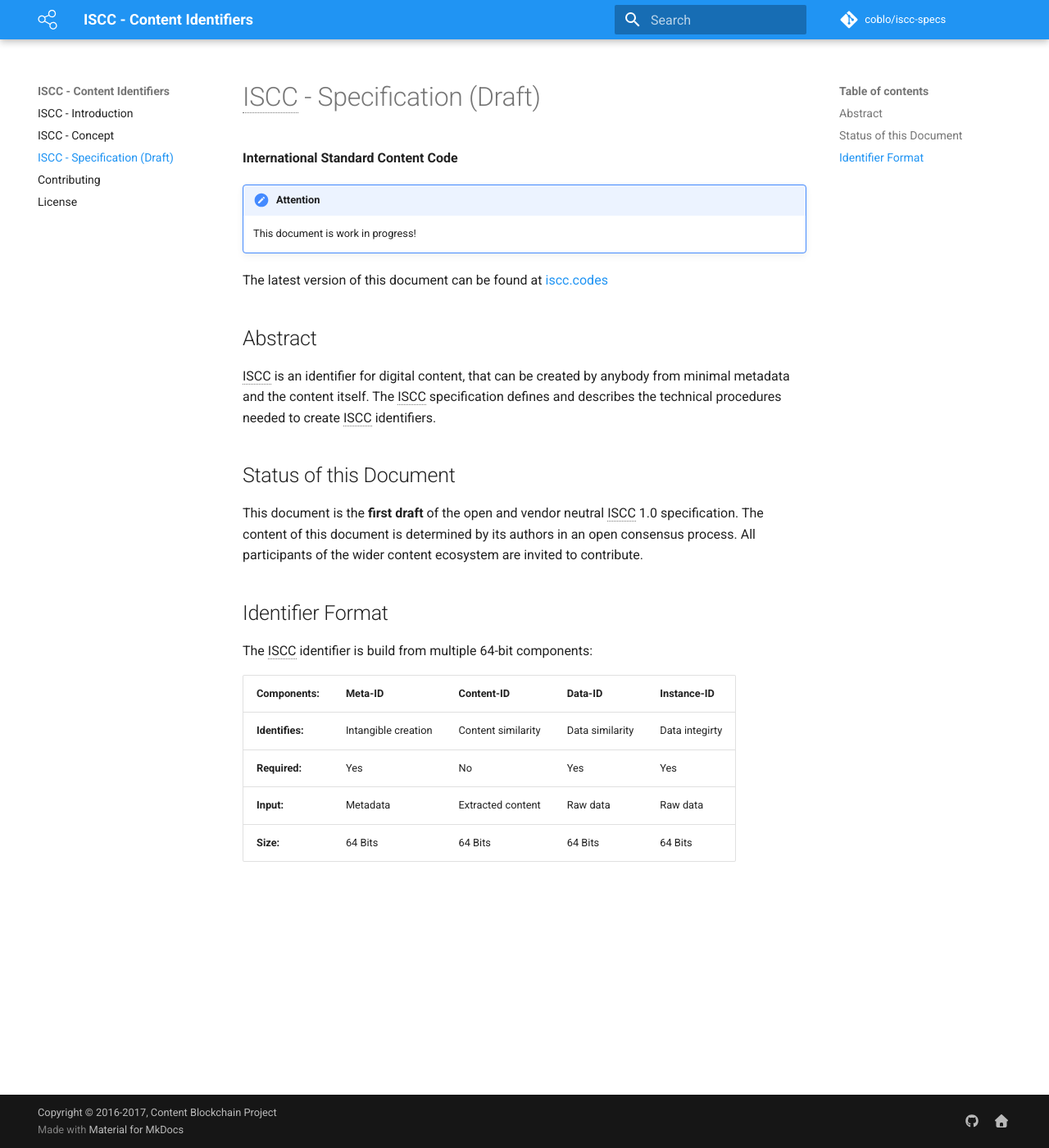
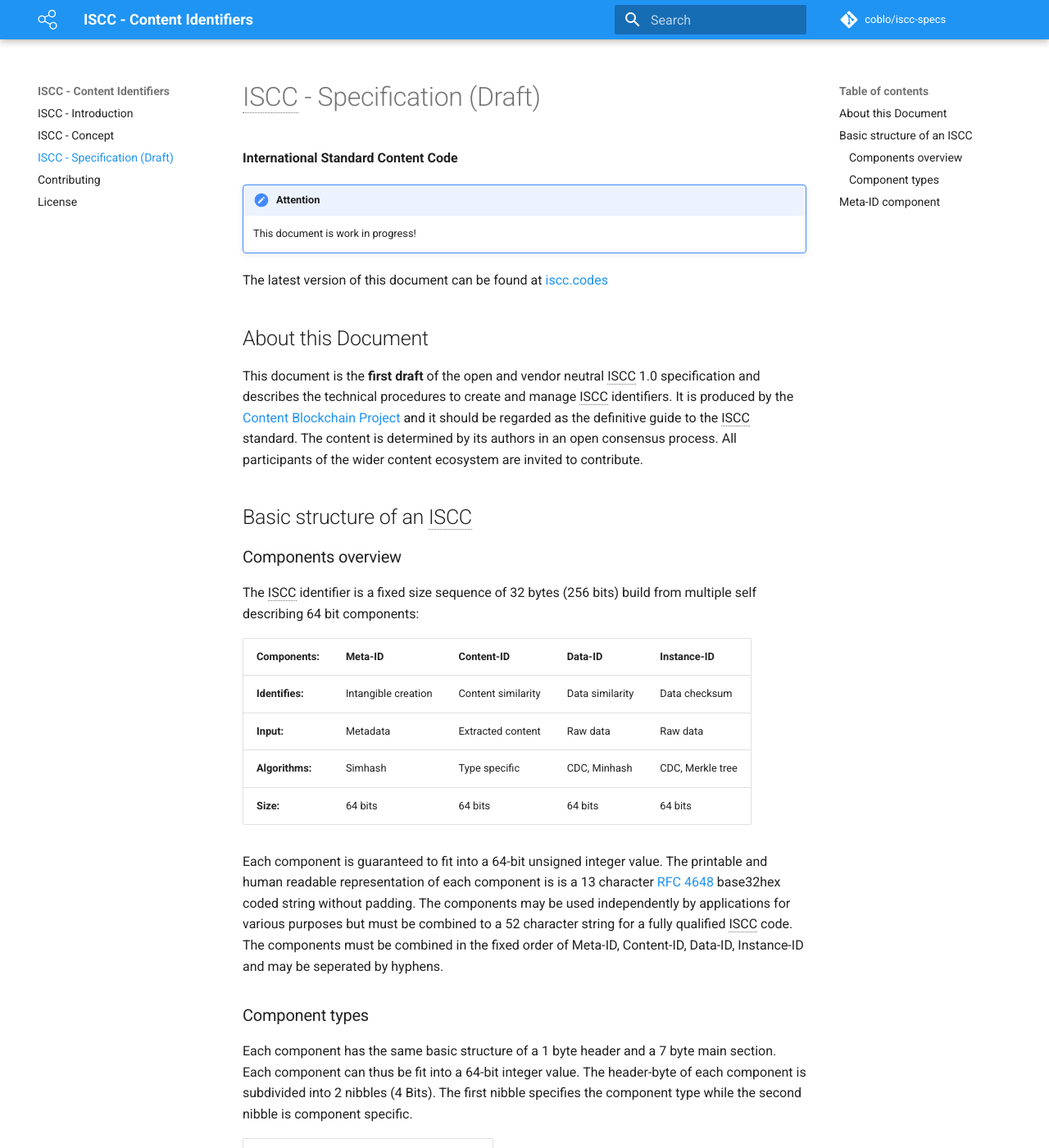
Before and after one commit to iscc/iscc-specs, an MkDocs documentation site: the page built from docs/specification.md, in a window 1280 px wide and 1400 px high. Shown: the whole window at 82% size. Built offline with MkDocs 1.6.1 and Material for MkDocs 9.7.7, drawn with Linux system fonts in a browser that asks for light colours; comment, search, counter and statistics services are not loaded; old or Windows-style settings are respelled for this version of MkDocs; some of the changed text lies outside the part shown.

Commit message:
Some progress on specification

```diff
--- a/docs/specification.md
+++ b/docs/specification.md
@@ -7,22 +7,47 @@
     This document is work in progress!
 The latest version of this document can be found at [iscc.codes](http://iscc.codes)
 
-## Abstract
-ISCC is an identifier for digital content, that can be created by anybody from minimal metadata and the content itself. The ISCC specification defines and describes the technical procedures needed to create ISCC identifiers.
+## About this Document
 
-## Status of this Document
+This document is the **first draft** of the open and vendor neutral ISCC 1.0 specification and describes the technical procedures to create and manage ISCC identifiers. It is produced by the [Content Blockchain Project](https://content-blockchain.org) and it should be regarded as the definitive guide to the ISCC standard. The content is determined by its authors in an open consensus process. All participants of the wider content ecosystem are invited to contribute.
 
-This document is the **first draft** of the open and vendor neutral ISCC 1.0 specification. The content of this document is determined by its authors in an open consensus process. All participants of the wider content ecosystem are invited to contribute.
+## Basic structure of an ISCC
 
-## Identifier Format
-The ISCC identifier is build from multiple 64-bit components:
+### Components overview
 
-| Components:     | Meta-ID             | Content-ID         | Data-ID         | Instance-ID    |
-| --------------- | ------------------- | ------------------ | --------------- | -------------- |
-| **Identifies:** | Intangible creation | Content similarity | Data similarity | Data integirty |
-| **Required:**   | Yes                 | No                 | Yes             | Yes            |
-| **Input:**      | Metadata            | Extracted  content | Raw data        | Raw data       |
-| **Size:**       | 64 Bits             | 64 Bits            | 64 Bits         | 64 Bits        |
+The ISCC identifier is a fixed size sequence of 32 bytes (256 bits) build from multiple self describing 64 bit components:
+
+
+| Components:     | Meta-ID             | Content-ID         | Data-ID         | Instance-ID      |
+| --------------- | ------------------- | ------------------ | --------------- | ---------------- |
+| **Identifies:** | Intangible creation | Content similarity | Data similarity | Data checksum    |
+| **Input:**      | Metadata            | Extracted  content | Raw data        | Raw data         |
+| **Algorithms:** | Simhash             | Type specific      | CDC, Minhash    | CDC, Merkle tree |
+| **Size:**       | 64 bits             | 64 bits            | 64 bits         | 64 bits          |
+
+Each component is guaranteed to fit into a 64-bit unsigned integer value. The printable and human readable representation of each component is is a 13 character [RFC 4648](https://tools.ietf.org/html/rfc4648#section-7) base32hex coded string without padding. The components may be used independently by applications for various purposes but must be combined to a 52 character string for a fully qualified ISCC code. The components must be combined in the fixed order of Meta-ID, Content-ID, Data-ID, Instance-ID and may be seperated by hyphens.
+
+### Component types
+
+Each component has the same basic structure of a 1 byte header and a 7 byte main section. Each component can thus be fit into a 64-bit integer value. The header-byte of each component is subdivided into 2 nibbles (4 Bits). The first nibble specifies the component type while the second nibble is component specific.
+
+| Component     | Nibble-1 | Nibble-2     |
+| ------------- | -------- | ------------ |
+| *Meta-ID*     | 0000     | ISCC version |
+| *Content-ID*  | 0001     | Content type |
+| *Data-ID*     | 0010     | Reserved     |
+| *Instance-ID* | 0011     | Reserved     |
+
+## Meta-ID component
+
+The Meta-ID is built from minimal and generic metadata of the content to be identified. An ISCC generating application must accept the following 3 input fields as UTF-8 encoded bytestring:
+
+| Inputfield | Required | Max chars | Description                              |
+| ---------- | -------- | --------- | ---------------------------------------- |
+| *title*    | Yes      | 70        | The title of an intangible creation.     |
+| *creators* | No       | 70        | One or more semicolon separated names of the original creators of the content. |
+| *extra*    | No       | 70        | A short statement that distinguishes this intangible creation from another one. |
+
 
 
 *[ISCC]: International Standard Content Code
```
